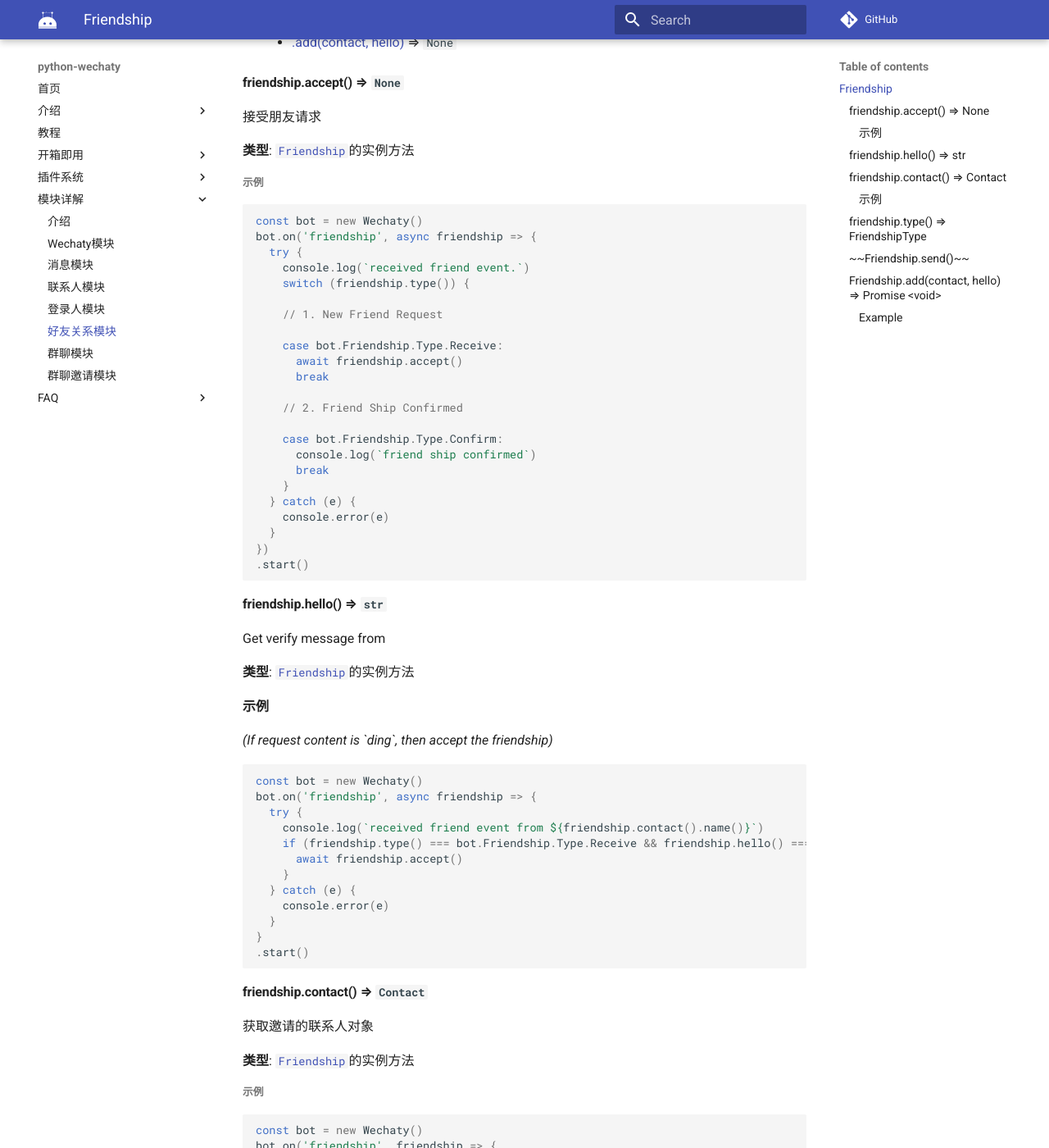
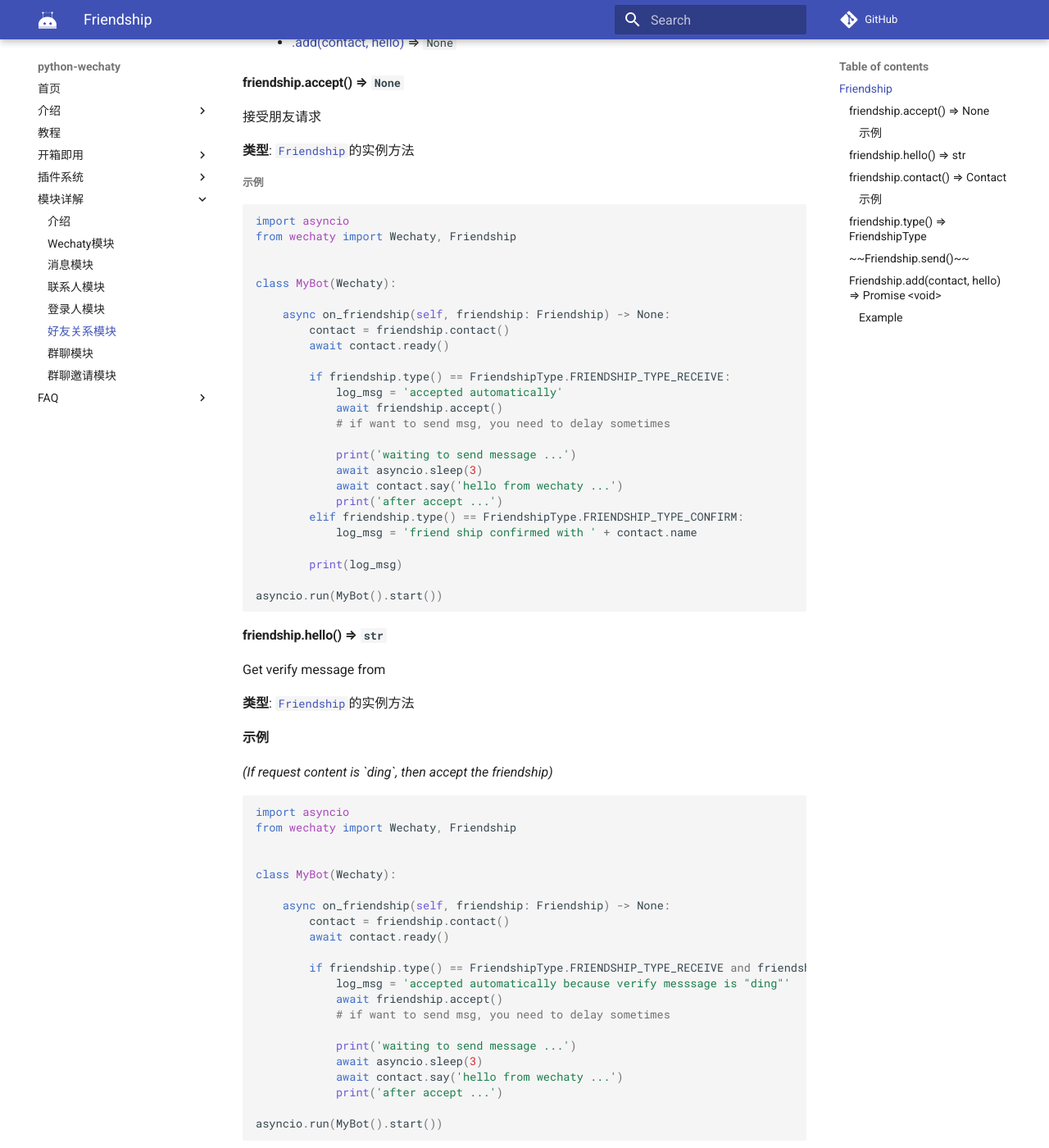
Before and after one commit to wechaty/python-wechaty, an MkDocs documentation site: the page built from docs/references/friendship.md, in a window 1280 px wide and 1400 px high, scrolled down 747 px. Shown: the whole window at 82% size. Built offline with MkDocs 1.6.1 and Material for MkDocs 9.7.7, drawn with Linux system fonts in a browser that asks for light colours; comment, search, counter and statistics services are not loaded; some of the changed text lies outside the part shown.

Commit message:
friendship 示例代码js to python

````diff
--- a/docs/references/friendship.md
+++ b/docs/references/friendship.md
@@ -34,30 +34,32 @@ title: Friendship
 
 #### 示例
 
-```javascript
-const bot = new Wechaty()
-bot.on('friendship', async friendship => {
-  try {
-    console.log(`received friend event.`)
-    switch (friendship.type()) {
+```python
+import asyncio
+from wechaty import Wechaty, Friendship
 
-    // 1. New Friend Request
 
-    case bot.Friendship.Type.Receive:
-      await friendship.accept()
-      break
+class MyBot(Wechaty):
 
-    // 2. Friend Ship Confirmed
+    async on_friendship(self, friendship: Friendship) -> None:
+        contact = friendship.contact()
+        await contact.ready()
 
-    case bot.Friendship.Type.Confirm:
-      console.log(`friend ship confirmed`)
-      break
-    }
-  } catch (e) {
-    console.error(e)
-  }
-})
-.start()
+        if friendship.type() == FriendshipType.FRIENDSHIP_TYPE_RECEIVE:
+            log_msg = 'accepted automatically'
+            await friendship.accept()
+            # if want to send msg, you need to delay sometimes
+
+            print('waiting to send message ...')
+            await asyncio.sleep(3)
+            await contact.say('hello from wechaty ...')
+            print('after accept ...')
+        elif friendship.type() == FriendshipType.FRIENDSHIP_TYPE_CONFIRM:
+            log_msg = 'friend ship confirmed with ' + contact.name
+
+        print(log_msg)
+
+asyncio.run(MyBot().start())
 ```
 
 ### friendship.hello\(\) ⇒ `str`
@@ -70,19 +72,28 @@ Get verify message from
 
 _\(If request content is \`ding\`, then accept the friendship\)_
 
-```javascript
-const bot = new Wechaty()
-bot.on('friendship', async friendship => {
-  try {
-    console.log(`received friend event from ${friendship.contact().name()}`)
-    if (friendship.type() === bot.Friendship.Type.Receive && friendship.hello() === 'ding') {
-      await friendship.accept()
-    }
-  } catch (e) {
-    console.error(e)
-  }
-}
-.start()
+```python
+import asyncio
+from wechaty import Wechaty, Friendship
+
+
+class MyBot(Wechaty):
+
+    async on_friendship(self, friendship: Friendship) -> None:
+        contact = friendship.contact()
+        await contact.ready()
+
+        if friendship.type() == FriendshipType.FRIENDSHIP_TYPE_RECEIVE and friendship.hello() == 'ding':
+            log_msg = 'accepted automatically because verify messsage is "ding"'
+            await friendship.accept()
+            # if want to send msg, you need to delay sometimes
+
+            print('waiting to send message ...')
+            await asyncio.sleep(3)
+            await contact.say('hello from wechaty ...')
+            print('after accept ...')
+
+asyncio.run(MyBot().start())
 ```
 
 ### friendship.contact\(\) ⇒ `Contact`
@@ -93,14 +104,21 @@ bot.on('friendship', async friendship => {
 
 #### 示例
 
-```javascript
-const bot = new Wechaty()
-bot.on('friendship', friendship => {
-  const contact = friendship.contact()
-  const name = contact.name()
-  console.log(`received friend event from ${name}`)
-}
-.start()
+```python
+import asyncio
+from wechaty import Wechaty, Friendship
+
+
+class MyBot(Wechaty):
+
+    async on_friendship(self, friendship: Friendship) -> None:
+        contact = friendship.contact()
+        await contact.ready()
+        log_msg = f'receive "friendship" message from {contact.name}'
+        print(log_msg)
+
+
+asyncio.run(MyBot().start())
 ```
 
 ### friendship.type\(\) ⇒ `FriendshipType`
@@ -118,18 +136,28 @@ bot.on('friendship', friendship => {
 
 **示例** _\(If request content is \`ding\`, then accept the friendship\)_
 
-```javascript
-const bot = new Wechaty()
-bot.on('friendship', async friendship => {
-  try {
-    if (friendship.type() === bot.Friendship.Type.Receive && friendship.hello() === 'ding') {
-      await friendship.accept()
-    }
-  } catch (e) {
-    console.error(e)
-  }
-}
-.start()
+```python
+import asyncio
+from wechaty import Wechaty, Friendship
+
+
+class MyBot(Wechaty):
+
+    async on_friendship(self, friendship: Friendship) -> None:
+        contact = friendship.contact()
+        await contact.ready()
+
+        if friendship.type() == FriendshipType.FRIENDSHIP_TYPE_RECEIVE and friendship.hello() == 'ding':
+            log_msg = 'accepted automatically because verify messsage is "ding"'
+            await friendship.accept()
+            # if want to send msg, you need to delay sometimes
+
+            print('waiting to send message ...')
+            await asyncio.sleep(3)
+            await contact.say('hello from wechaty ...')
+            print('after accept ...')
+
+asyncio.run(MyBot().start())
 ```
 
 ### ~~Friendship.send\(\)~~
@@ -155,9 +183,9 @@ The best practice is to send friend request once per minute. Remeber not to do t
 
 #### Example
 
-```javascript
-const memberList = await room.memberList()
-for (let i = 0; i < memberList.length; i++) {
-  await bot.Friendship.add(member, 'Nice to meet you! I am wechaty bot!')
-}
+```python
+memberList = await room.memberList()
+for member in memberList:
+    await bot.Friendship.add(member, 'Nice to meet you! I am wechaty bot!')
+
 ```
````
